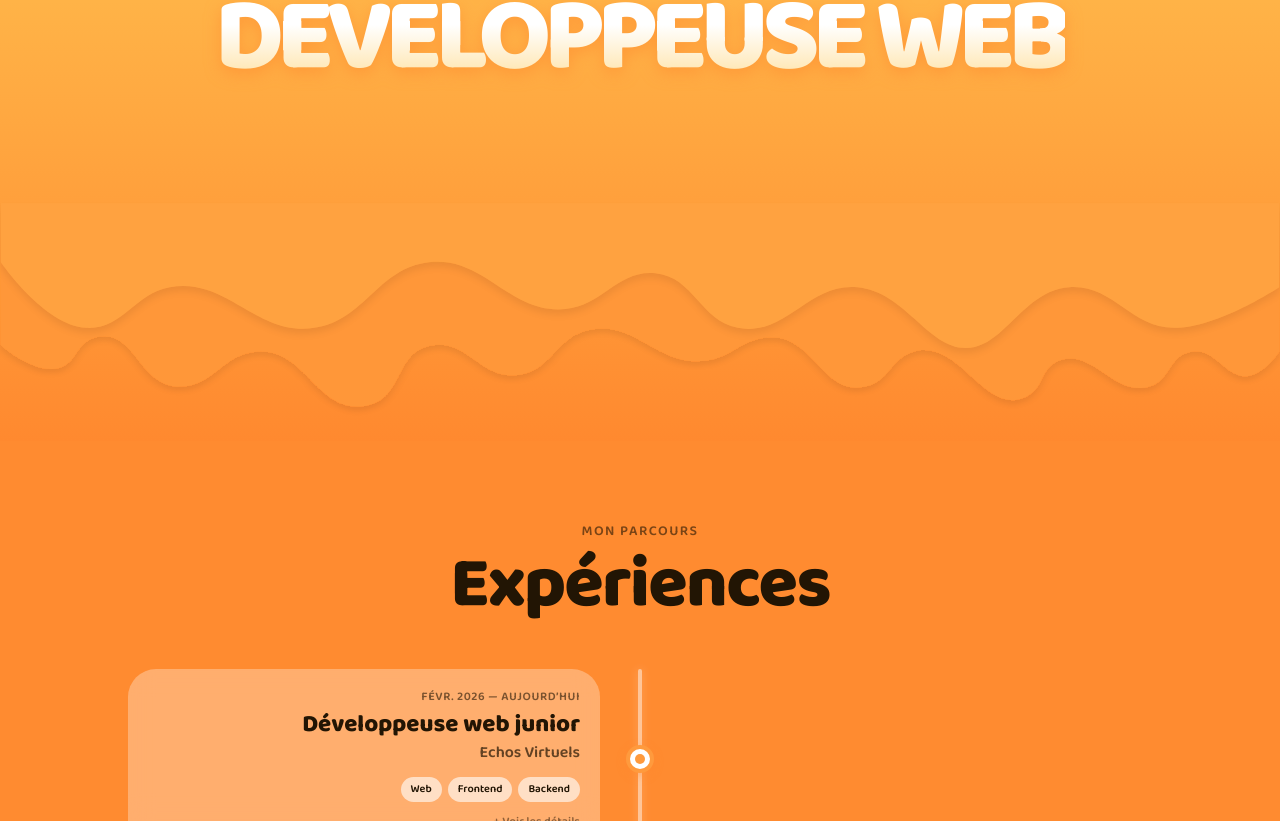
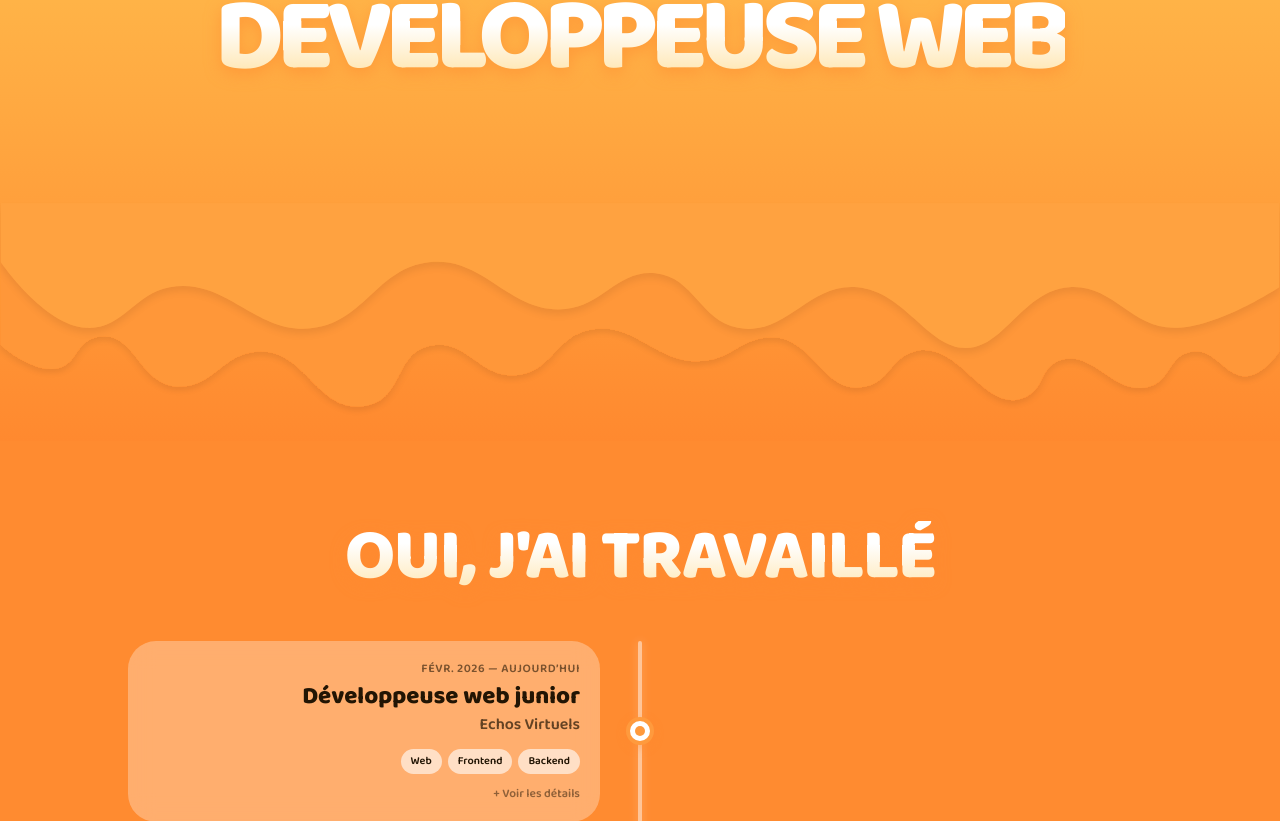
Before and after one commit to stellaqueen15/portfolio, a Next.js app: page / in a window 1280 px wide. Shown: the part 359-1180 px from the top of the page. Built offline with nearby package versions, Linux system fonts and the light colour scheme.

Commit message:
change the title of the experience section

```diff
--- a/app/components/ExperienceSection.tsx
+++ b/app/components/ExperienceSection.tsx
@@ -64,14 +64,9 @@ export default function ExperienceSection() {
                 px-6 py-20
             "
         >
-            {/* Titre */}
             <div className="relative z-10 mb-12 text-center">
-                <p className="mb-2 text-sm font-semibold uppercase tracking-widest opacity-60">
-                    Mon parcours
-                </p>
-
-                <h2 className="text-5xl font-black tracking-tight md:text-7xl">
-                    Expériences
+                <h2 className="text-5xl text-gradient uppercase font-black tracking-tight md:text-7xl">
+                    Oui, j'ai travaillé
                 </h2>
             </div>
 
```
